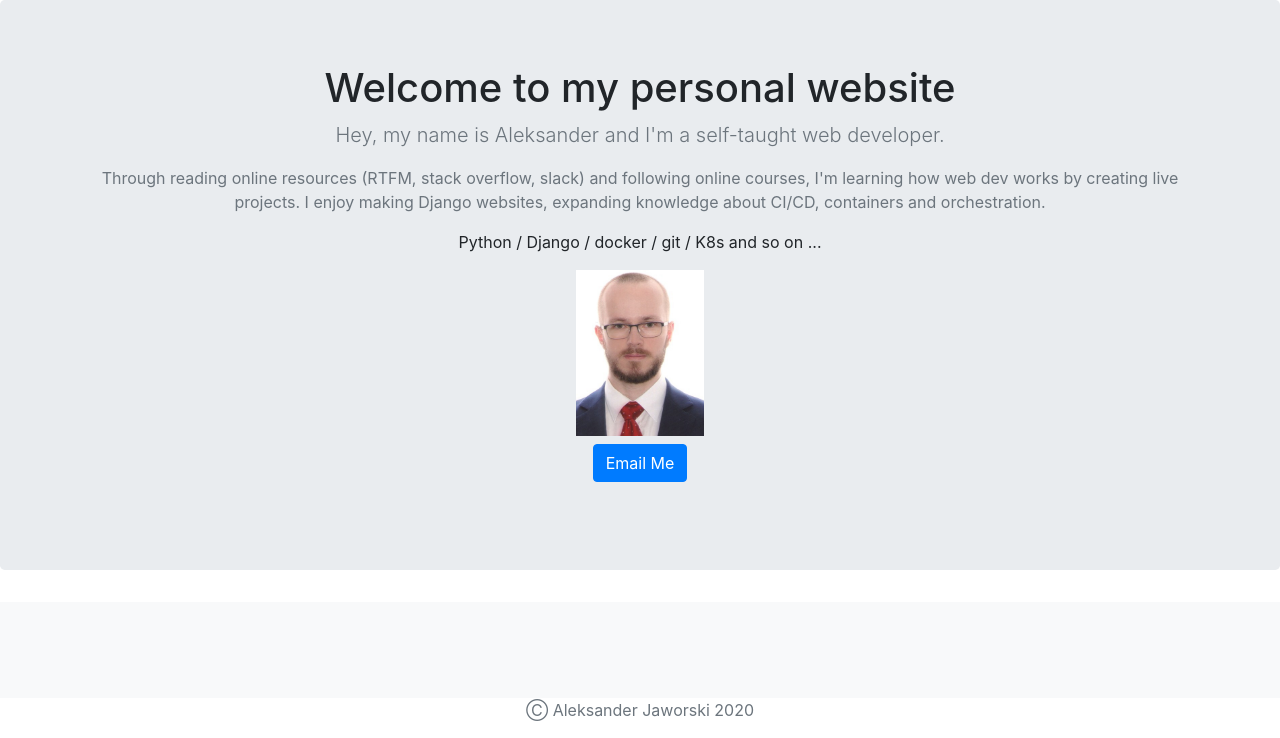
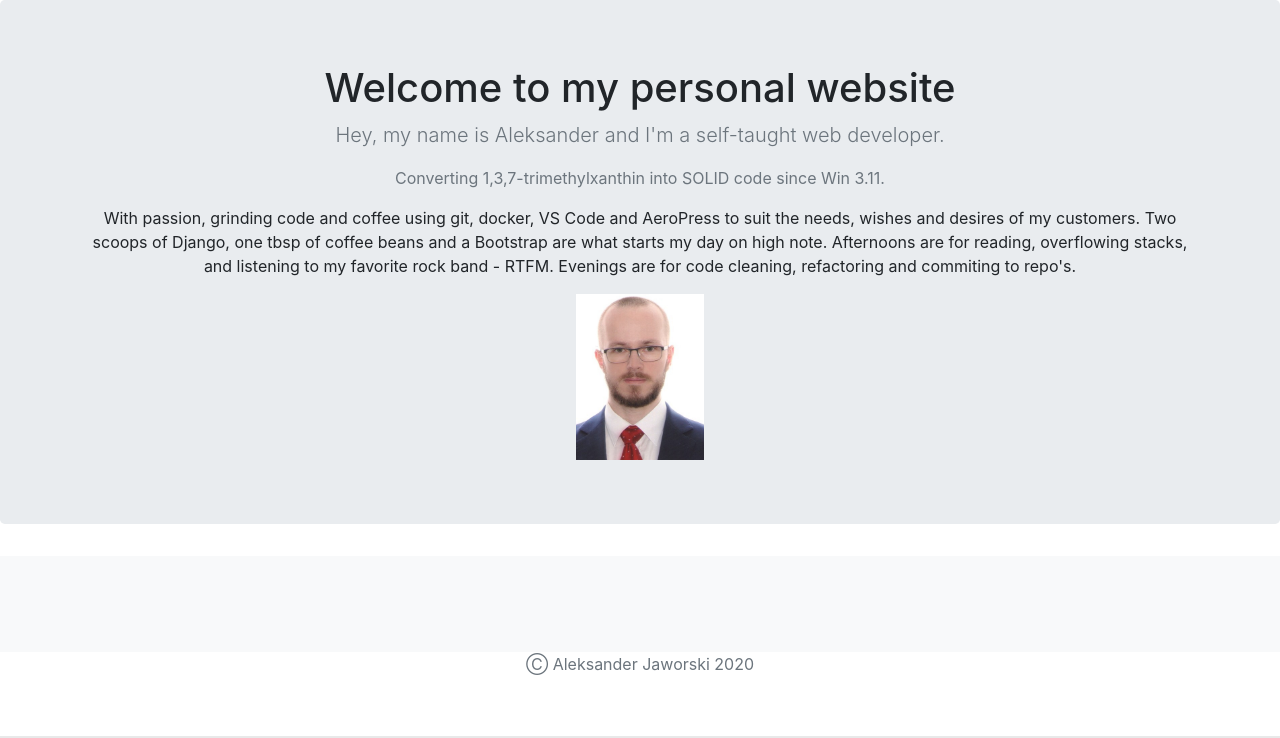
Before and after one commit to JaworskiAleksander/portfolio_site, a Django app: page / in a window 1280 px wide. Shown: the part 64-802 px from the top of the page. Run offline with Django 3.2, Linux system fonts and the light colour scheme; data that the repository does not hold is empty; some libraries are stand-ins or nearby versions.

Commit message:
updated personal info on home.html template

```diff
--- a/portfolio_project/jobs/templates/jobs/home.html
+++ b/portfolio_project/jobs/templates/jobs/home.html
@@ -88,13 +88,14 @@
     <div class="container">
       <h1>Welcome to my personal website</h1>
       <p class="lead text-muted">Hey, my name is Aleksander and I'm a self-taught web developer.</p>
-      <p class="text-muted">Through reading online resources (RTFM, stack overflow, slack) and following online courses, I'm learning how web dev works by creating live projects.
-        I enjoy making Django websites, expanding knowledge about CI/CD, containers and orchestration.</p>
-      <p>Python / Django / docker / git / K8s and so on ...</p>
+      <p class="text-muted">Converting 1,3,7-trimethylxanthin into SOLID code since Win 3.11. </p>
+      <p>
+        With passion, grinding code and coffee using git, docker, VS Code and AeroPress to suit the needs, wishes and desires of my customers.
+        Two scoops of Django, one tbsp of coffee beans and a Bootstrap are what starts my day on high note.
+        Afternoons are for reading, overflowing stacks, and listening to my favorite rock band - RTFM.
+        Evenings are for code cleaning, refactoring and commiting to repo's.
+      </p>
       <img src="{% static 'static/MAIN.jpeg' %}" id='main_pic'>
-      <p>
-        <a href="mailto:aleck156@gmail.com" class="btn btn-primary my-2">Email Me</a>
-      </p>
     </div>
   </section>
 
```
